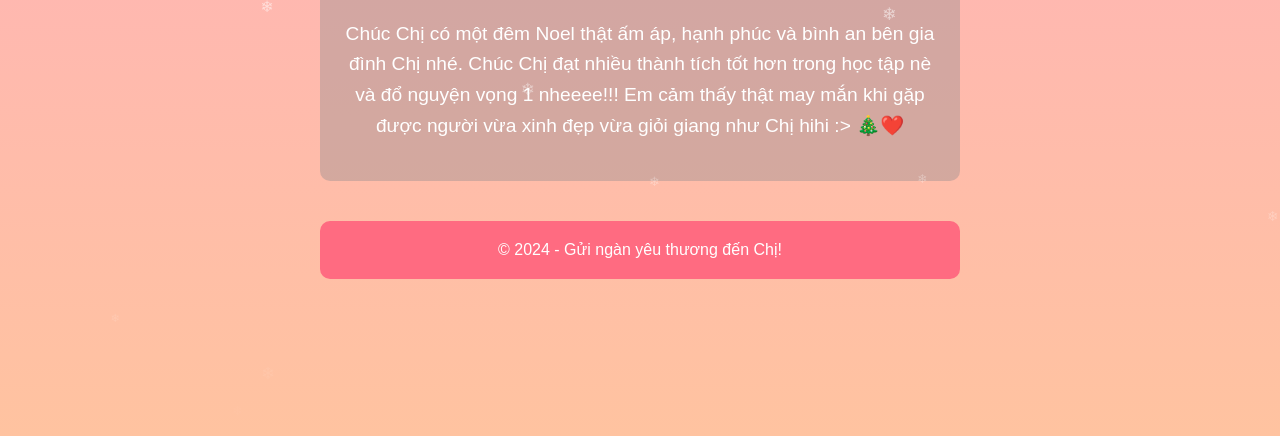
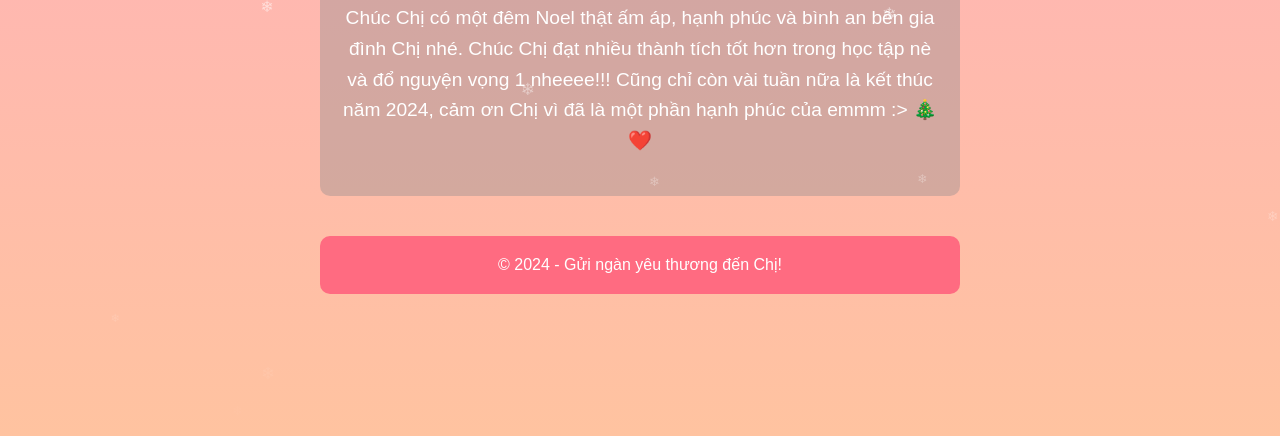
Before and after one commit to quochuyph/noel-love-website, a plain HTML site: page index.html in a window 1280 px wide. Shown: the part 364-800 px from the top of the page. Drawn offline with Linux system fonts and the light colour scheme.

Commit message:
Update index.html

```diff
--- a/index.html
+++ b/index.html
@@ -109,7 +109,7 @@
 
         <div class="content">
             <h2>Gửi đến người đẹp của em:</h2>
-            <p>Chúc Chị có một đêm Noel thật ấm áp, hạnh phúc và bình an bên gia đình Chị nhé. Chúc Chị đạt nhiều thành tích tốt hơn trong học tập nè và đổ nguyện vọng 1 nheeee!!! Em cảm thấy thật may mắn khi gặp được người vừa xinh đẹp vừa giỏi giang như Chị hihi :> 🎄❤️</p>
+            <p>Chúc Chị có một đêm Noel thật ấm áp, hạnh phúc và bình an bên gia đình Chị nhé. Chúc Chị đạt nhiều thành tích tốt hơn trong học tập nè và đổ nguyện vọng 1 nheeee!!! Cũng chỉ còn vài tuần nữa là kết thúc năm 2024, cảm ơn Chị vì đã là một phần hạnh phúc của emmm :> 🎄❤️</p>
         </div>
 
         <footer>
```
